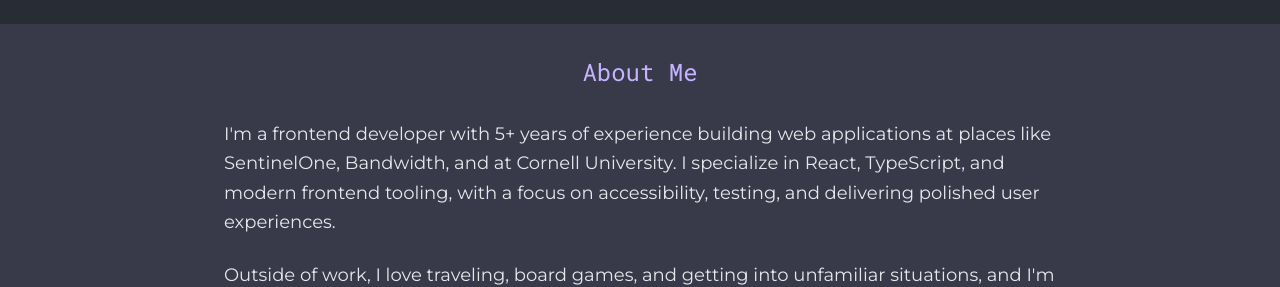
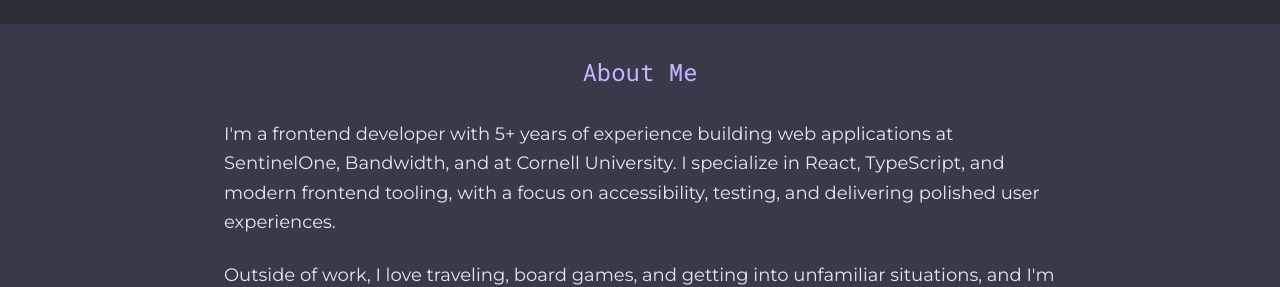
Before and after one commit to martin-stoyanov/site, a React (Vite) app: page / in a window 1280 px wide. Shown: the part 2400-2687 px from the top of the page. Built offline with nearby package versions, Linux system fonts and the light colour scheme; no server answers.

Commit message:
better wording

```diff
--- a/src/pages/About.tsx
+++ b/src/pages/About.tsx
@@ -12,7 +12,7 @@
       <h1 className="text-3xl font-bold text-center mb-8">About Me</h1>
       <div className="max-w-4xl mx-auto px-8">
         <p className="text-lg text-gray-200 leading-relaxed mb-6">
-          I'm a frontend developer with 5+ years of experience building web applications at places like SentinelOne, Bandwidth, and at Cornell University. I specialize in React, TypeScript, and modern frontend tooling, with a focus on accessibility, testing, and delivering polished user experiences.
+          I'm a frontend developer with 5+ years of experience building web applications at SentinelOne, Bandwidth, and at Cornell University. I specialize in React, TypeScript, and modern frontend tooling, with a focus on accessibility, testing, and delivering polished user experiences.
         </p>
         <p className="text-lg text-gray-200 leading-relaxed mb-8">
           Outside of work, I love traveling, board games, unfamiliar situations, and I'm getting into photography.
--- a/src/pages/Home.tsx
+++ b/src/pages/Home.tsx
@@ -102,7 +102,7 @@
         <SectionHeader color="#c6b3ff">About Me</SectionHeader>
         <div className="max-w-4xl mx-auto px-8 mt-8">
           <p className="text-lg text-gray-200 leading-relaxed mb-6">
-            I'm a frontend developer with 5+ years of experience building web applications at places like SentinelOne, Bandwidth, and at Cornell University. I specialize in React, TypeScript, and modern frontend tooling, with a focus on accessibility, testing, and delivering polished user experiences.
+            I'm a frontend developer with 5+ years of experience building web applications at SentinelOne, Bandwidth, and at Cornell University. I specialize in React, TypeScript, and modern frontend tooling, with a focus on accessibility, testing, and delivering polished user experiences.
           </p>
           <p className="text-lg text-gray-200 leading-relaxed mb-8">
             Outside of work, I love traveling, board games, and getting into unfamiliar situations, and I'm getting into photography.
```
